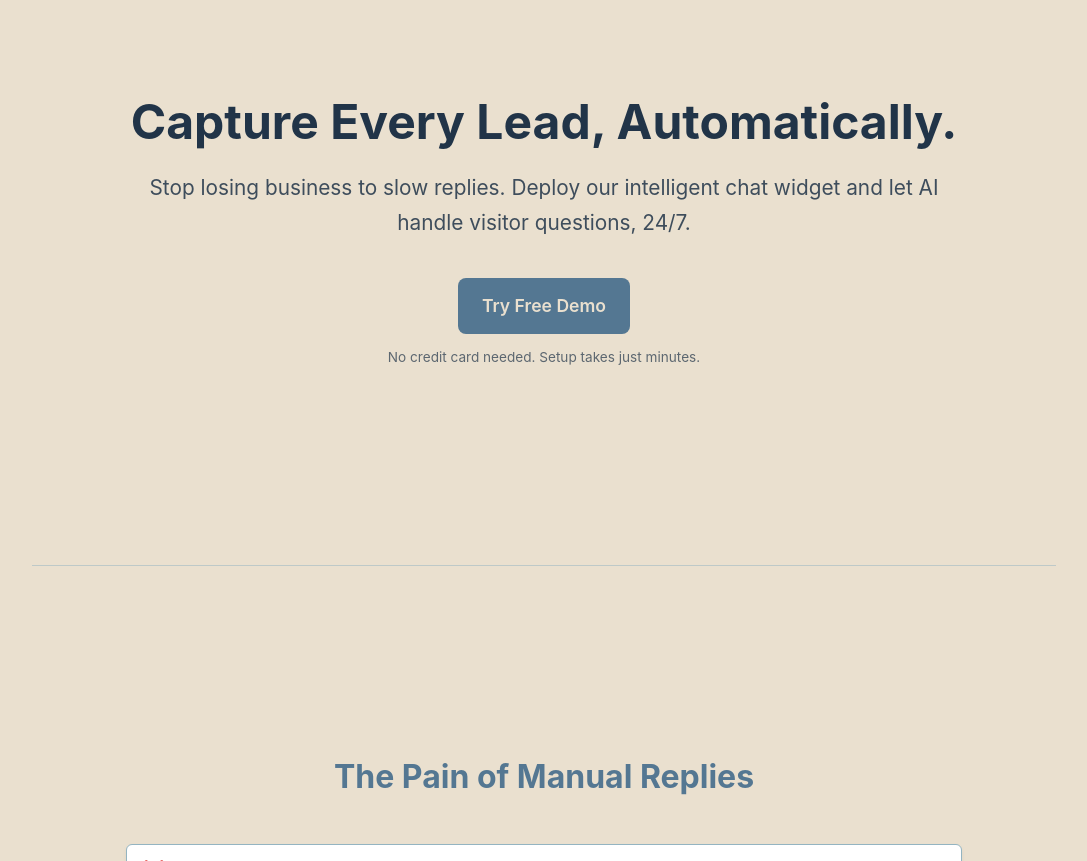
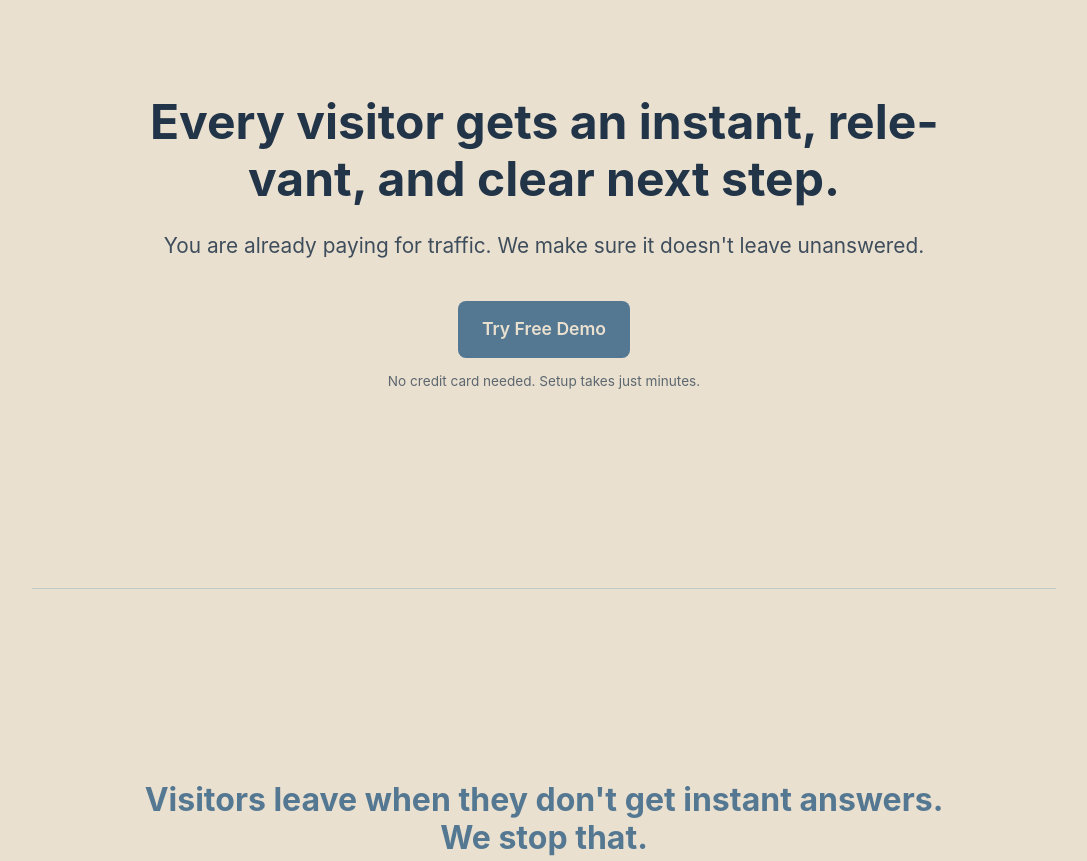
Before and after one commit to Nirvishpatel47/Crevoxega_Web, a plain HTML site: page index.html in a window 1280 px wide. Shown: the top 861 px of the page, without its empty margins (96-1183 px from the left). Drawn offline with Linux system fonts and the light colour scheme; a script that the page names is missing.

Commit message:
Update index.html

```diff
--- a/index.html
+++ b/index.html
@@ -473,10 +473,15 @@
     </style>
 </head>
 <body>
+
+    <div class="sticky-cta-mobile">
+        <a href="https://crevoxega-1-501658036383.asia-south1.run.app" class="cta-button">Try Free Demo</a>
+    </div>
+
     <section id="hero" class="section">
         <div class="container">
-            <h1>Capture Every Lead, Automatically.</h1>
-            <p class="subheadline">Stop losing business to slow replies. Deploy our intelligent chat widget and let AI handle visitor questions, 24/7.</p>
+            <h1>Every visitor gets an instant, relevant, and clear next step.</h1>
+            <p class="subheadline">You are already paying for traffic. We make sure it doesn't leave unanswered.</p>
             <a href="https://crevoxega-1-501658036383.asia-south1.run.app" class="cta-button">Try Free Demo</a>
             <p class="supporting-line">No credit card needed. Setup takes just minutes.</p>
         </div>
@@ -486,7 +491,7 @@
 
     <section id="problem" class="section">
         <div class="container">
-            <h2>The Pain of Manual Replies</h2>
+            <h2>Visitors leave when they don't get instant answers. We stop that.</h2>
             <ul class="bullet-list">
                 <li><strong>You miss valuable leads</strong> because you're busy or closed for the day.</li>
                 <li><strong>You waste hours</strong> answering the same repetitive questions again and again.</li>
```
